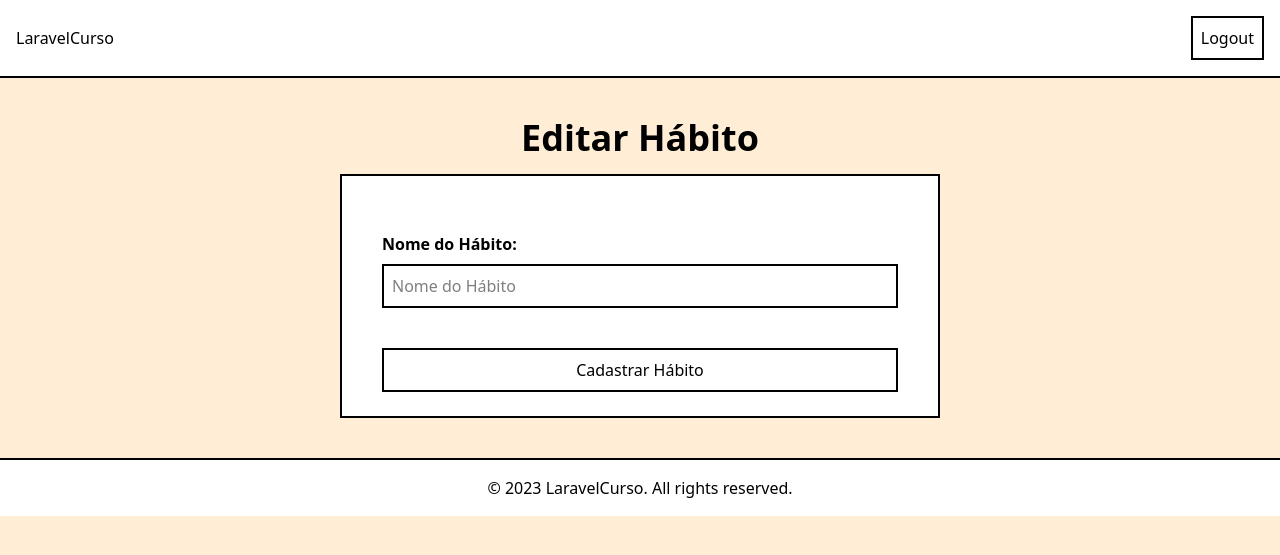
After one commit to Daniel-DelAntonio/LaravelCurso, a Laravel app: page /dashboard/habits/1/edit in a window 1280 px wide. The commit adds this page. Shown: the top 555 px of the page. Run offline with Laravel 12, Linux system fonts and the light colour scheme; a user stored in the database is signed in; data comes from the database, SQL or seed files in the repository; style sheets or scripts are compiled from the project's sources.

Commit message:
Implement habit editing and deletion functionality, add corresponding views and icons. Aula 17

```diff
--- a/app/Http/Controllers/HabitController.php
+++ b/app/Http/Controllers/HabitController.php
@@ -35,7 +35,7 @@ class HabitController extends Controller
      */
     public function edit(Habit $habit)
     {
-        //
+        return view('habits.edit', compact('habit'));
     }
 
     /**
@@ -43,7 +43,13 @@ class HabitController extends Controller
      */
     public function update(Request $request, Habit $habit)
     {
-        //
+        if ($habit->user_id !== auth()->user()->id) {
+            abort(403, 'Ação não autorizada.');
+        }
+
+        $habit->update($request->all());
+
+        return redirect()->route('site.dashboard')->with('success', 'Hábito atualizado com sucesso!');
     }
 
     /**
@@ -51,6 +57,12 @@ class HabitController extends Controller
      */
     public function destroy(Habit $habit)
     {
-        //
+        if ($habit->user_id !== auth()->user()->id) {
+            abort(403, 'Ação não autorizada.');
+        }
+
+        $habit->delete();
+
+        return redirect()->route('site.dashboard')->with('success', 'Hábito removido com sucesso!');
     }
 }
--- a/resources/views/components/header.blade.php
+++ b/resources/views/components/header.blade.php
@@ -9,7 +9,7 @@
     @auth
     <form action="{{ route('auth.logout') }}" method="POST">
         @csrf
-        <button type="submit" class="bg-white p-2 border-2 hover:bg-gray-200">
+        <button type="submit" class="bg-white p-2 border-2 hover:bg-gray-200 cursor-pointer">
             Logout
         </button>
 
--- /dev/null
+++ b/resources/views/components/icons/edit.php
@@ -0,0 +1,3 @@
+<svg xmlns="http://www.w3.org/2000/svg" width="20" height="20" fill="#ffffff" viewBox="0 0 256 256">
+    <path d="M227.31,73.37,182.63,28.68a16,16,0,0,0-22.63,0L36.69,152A15.86,15.86,0,0,0,32,163.31V208a16,16,0,0,0,16,16H92.69A15.86,15.86,0,0,0,104,219.31L227.31,96a16,16,0,0,0,0-22.63ZM51.31,160,136,75.31,152.69,92,68,176.68ZM48,179.31,76.69,208H48Zm48,25.38L79.31,188,164,103.31,180.69,120Zm96-96L147.31,64l24-24L216,84.68Z"></path>
+</svg>
--- /dev/null
+++ b/resources/views/components/icons/trash.php
@@ -0,0 +1,3 @@
+<svg xmlns="http://www.w3.org/2000/svg" width="20" height="20" fill="#fff" viewBox="0 0 256 256">
+    <path d="M216,48H176V40a24,24,0,0,0-24-24H104A24,24,0,0,0,80,40v8H40a8,8,0,0,0,0,16h8V208a16,16,0,0,0,16,16H192a16,16,0,0,0,16-16V64h8a8,8,0,0,0,0-16ZM96,40a8,8,0,0,1,8-8h48a8,8,0,0,1,8,8v8H96Zm96,168H64V64H192ZM112,104v64a8,8,0,0,1-16,0V104a8,8,0,0,1,16,0Zm48,0v64a8,8,0,0,1-16,0V104a8,8,0,0,1,16,0Z"></path>
+</svg>
--- /dev/null
+++ b/resources/views/habits/edit.blade.php
@@ -0,0 +1,31 @@
+<x-layout>
+    <main class="container mx-auto p-10">
+        <h1 class="text-4xl font-bold text-center">
+            Editar Hábito
+        </h1>
+        <section class="bg-white max-w-[600px] mx-auto p-10 pb-6 border-2 mt-4">
+
+            <form action="{{ route('habits.update', $habit) }}" method="post" class="flex flex-col gap-4 mt-4">
+                @csrf
+                @method('PUT')
+
+                <div class="flex flex-col gap-2 mb-4">
+                    <label for="name" class="font-bold">
+                        Nome do Hábito:
+                    </label>
+                    <input type="text" name="name" id="name" placeholder="Nome do Hábito" class="bg-white p-2 border-2 @error('name') border-red-500 @enderror">
+                    <p>
+                        @error('name')
+                            <span class="text-red-500 text-sm">{{ $message }}</span>
+                        @enderror
+                    </p>
+                </div>
+
+                <button type="submit" class="bg-white p-2 border-2 hover:bg-gray-200 cursor-pointer">
+                    Cadastrar Hábito
+                </button>
+            </form>
+
+        </section>
+    </main>
+</x-layout>
--- a/routes/web.php
+++ b/routes/web.php
@@ -28,4 +28,7 @@ Route::middleware('auth')->group(function () {
     // Habits
     Route::get('/dashboard/habits/create', [HabitController::class, 'create'])->name('habits.create');
     Route::post('/dashboard/habits', [HabitController::class, 'store'])->name('habits.store');
+    Route::delete('/dashboard/habits/{habit}', [HabitController::class, 'destroy'])->name('habits.destroy');
+    Route::get('/dashboard/habits/{habit}/edit', [HabitController::class, 'edit'])->name('habits.edit');
+    Route::put('/dashboard/habits/{habit}', [HabitController::class, 'update'])->name('habits.update');
 });
```
Also changed, not shown: resources/views/dashboard.blade.php (+13 -0 lines).
